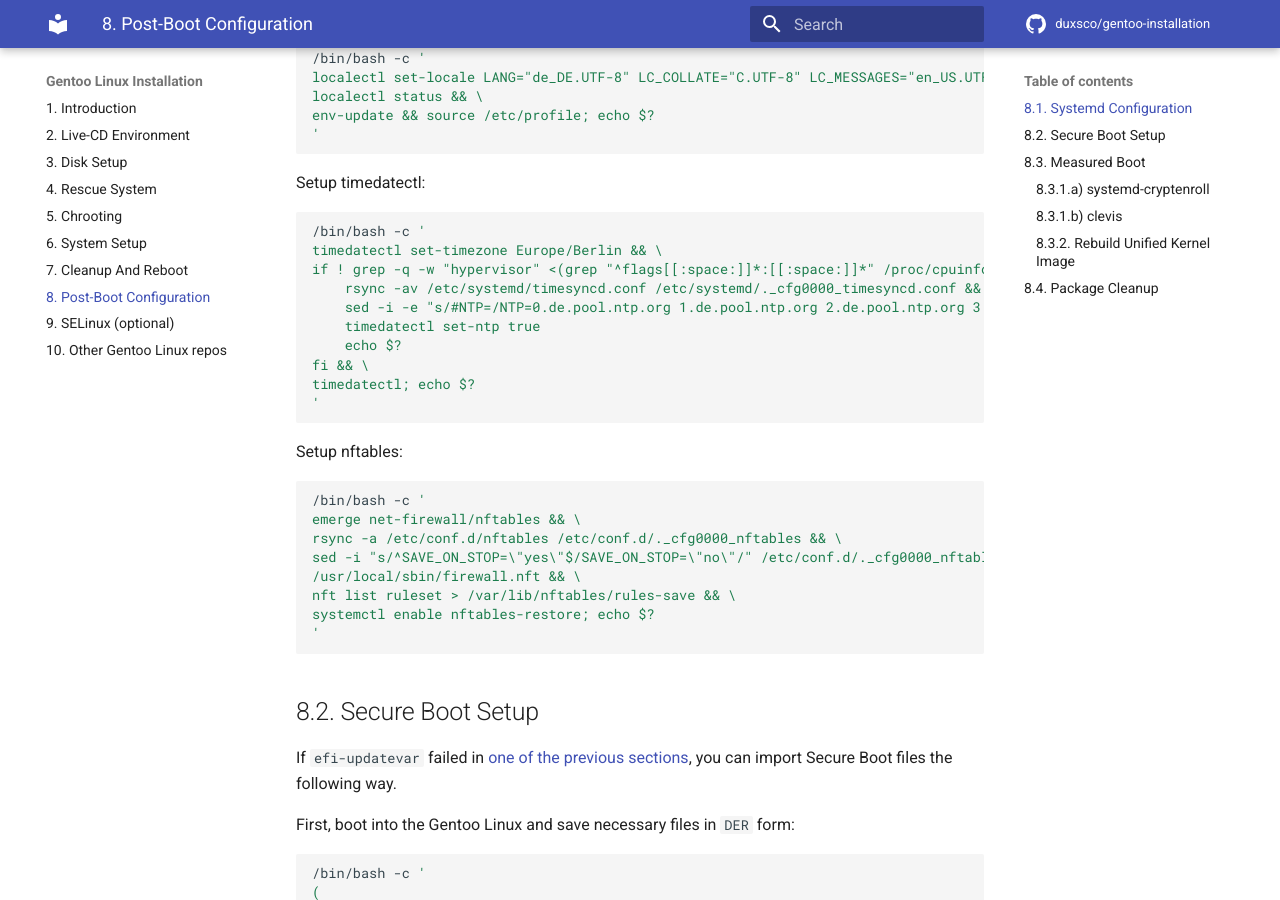
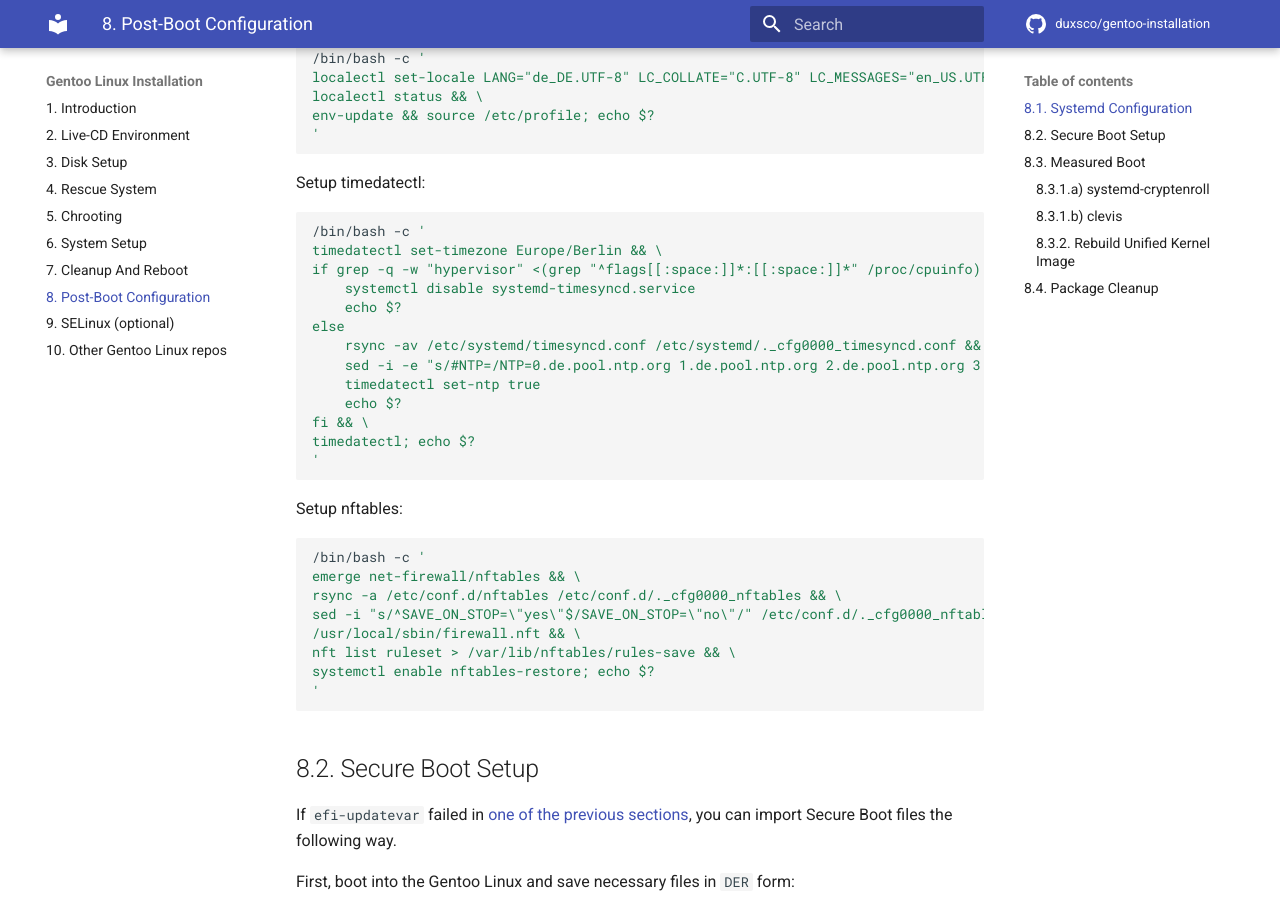
Before and after one commit to duxsco/gentoo-installation, an MkDocs documentation site: the page built from docs/post-boot_configuration.md, in a window 1280 px wide and 900 px high, scrolled down 434 px. Built offline with MkDocs 1.6.1 and Material for MkDocs 9.7.7, drawn with Linux system fonts in a browser that asks for light colours; comment, search, counter and statistics services are not loaded.

Commit message:
Disable systemd-timesyncd.service in VMs

````diff
--- a/docs/post-boot_configuration.md
+++ b/docs/post-boot_configuration.md
@@ -26,7 +26,10 @@ Setup timedatectl:
 ```bash
 /bin/bash -c '
 timedatectl set-timezone Europe/Berlin && \
-if ! grep -q -w "hypervisor" <(grep "^flags[[:space:]]*:[[:space:]]*" /proc/cpuinfo); then
+if grep -q -w "hypervisor" <(grep "^flags[[:space:]]*:[[:space:]]*" /proc/cpuinfo); then
+    systemctl disable systemd-timesyncd.service
+    echo $?
+else
     rsync -av /etc/systemd/timesyncd.conf /etc/systemd/._cfg0000_timesyncd.conf && \
     sed -i -e "s/#NTP=/NTP=0.de.pool.ntp.org 1.de.pool.ntp.org 2.de.pool.ntp.org 3.de.pool.ntp.org/" -e "s/#FallbackNTP=.*/FallbackNTP=0.europe.pool.ntp.org 1.europe.pool.ntp.org 2.europe.pool.ntp.org 3.europe.pool.ntp.org/" /etc/systemd/._cfg0000_timesyncd.conf && \
     timedatectl set-ntp true
````
